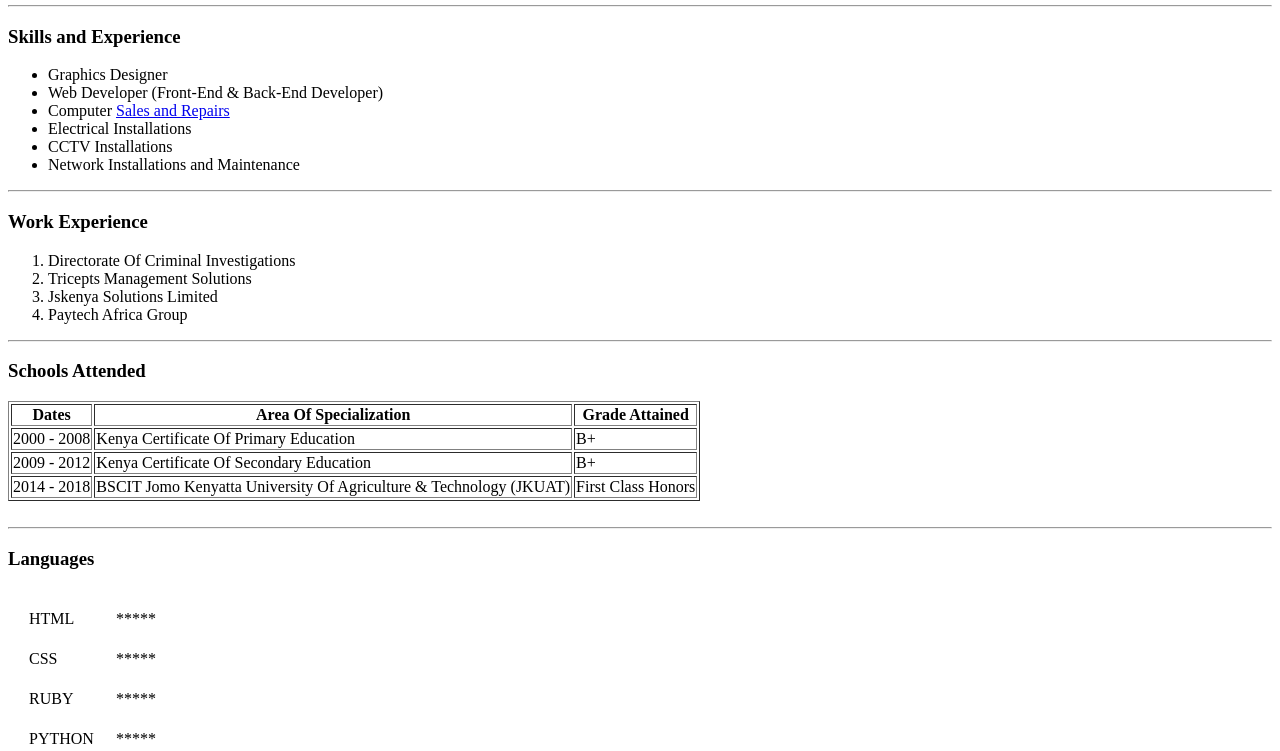
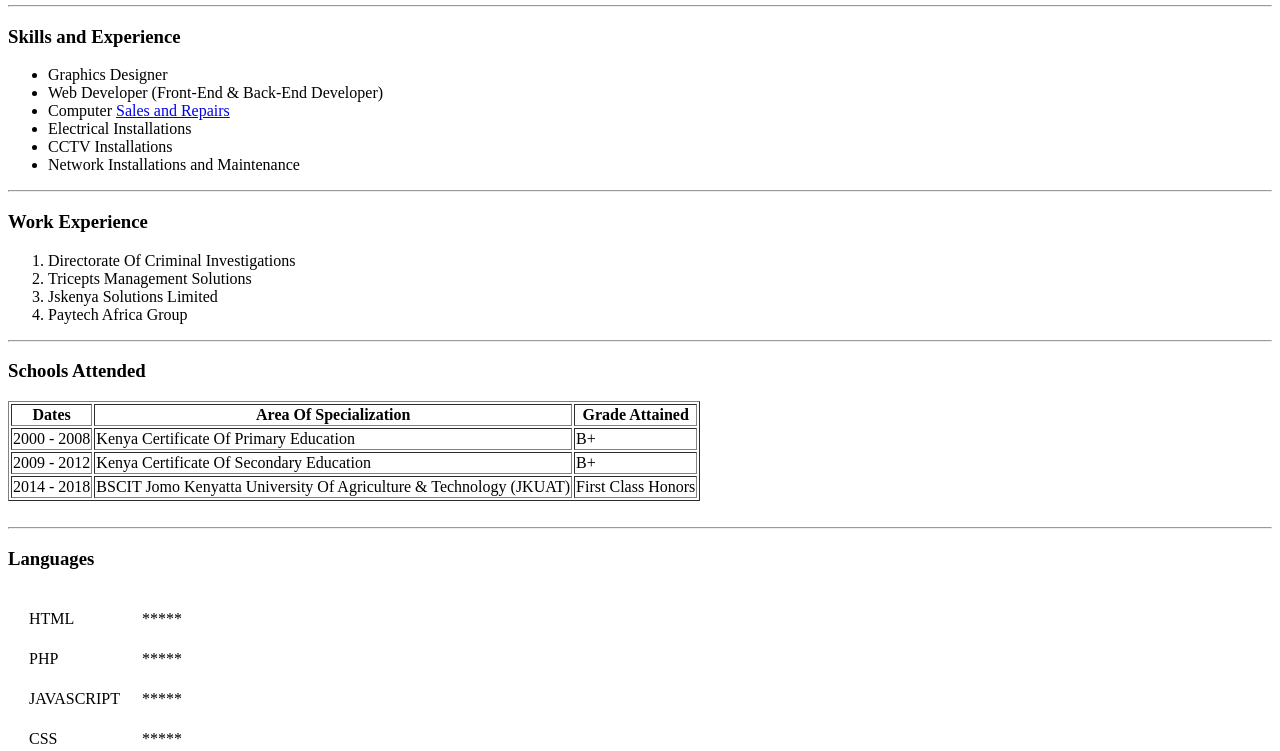
Before and after one commit to JamesFundi/Curriculum_Vitae, a plain HTML site: page index.html in a window 1280 px wide. Shown: the part 201-952 px from the top of the page. Drawn offline with Linux system fonts and the light colour scheme.

Commit message:
Update index.html

```diff
--- a/index.html
+++ b/index.html
@@ -67,6 +67,14 @@
     <td>*****</td>
   </tr>
   <tr>
+    <td>PHP</td>
+    <td>*****</td>
+  </tr>
+  <tr>
+    <td>JAVASCRIPT</td>
+    <td>*****</td>
+  </tr>
+  <tr>
     <td>CSS</td>
     <td>*****</td>
   </tr>
@@ -91,5 +99,6 @@
 <hr>
   </body>
   <a href="C:\Users\JS_KENYA SOLUTIONS\Desktop\WEB DEVELOPMENT\HTML -Personal Site\Contact Us.html">Contact Me</a>
+  <a href="C:\Users\JS_KENYA SOLUTIONS\Desktop\WEB DEVELOPMENT\HTML -Personal Site\index.html">Hire Me</a>
 
 </html>
```
